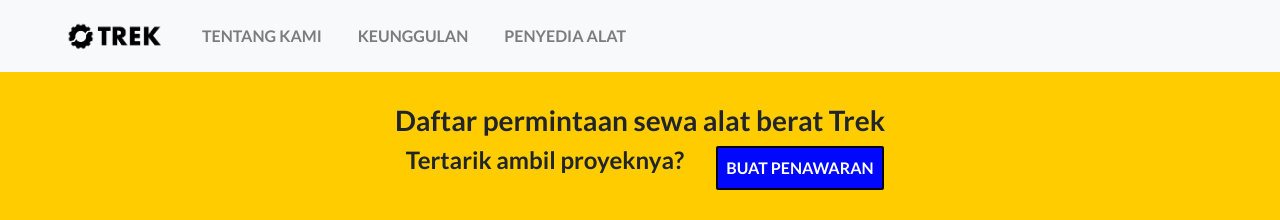
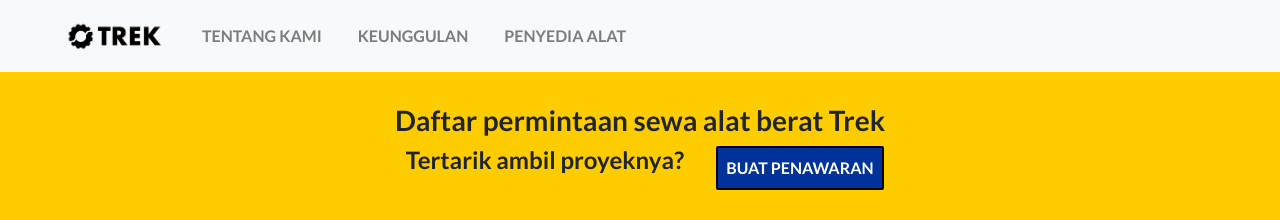
Before and after one commit to 5112100070/Trek, a website: page permintaan.html in a window 1280 px wide. Shown: the top 220 px of the page. Drawn offline with Linux system fonts and the light colour scheme; grey boxes are pictures that could not be loaded.

Commit message:
change color button

```diff
--- a/permintaan.html
+++ b/permintaan.html
@@ -64,7 +64,7 @@
             <h4>Tertarik ambil proyeknya?</h4>
           </div>
           <div class="col-lg-2">
-            <a class="btn btn-trek" target="_blank" style="margin:0 0 0 -60px; background-color:#0008fc; color:#ffffff; font-weight:bolder;" href="https://goo.gl/forms/uallV1qIXMdeKtuf2">BUAT PENAWARAN</a>
+            <a class="btn btn-trek" target="_blank" style="margin:0 0 0 -60px; background-color:#003399; color:#ffffff; font-weight:bolder;" href="https://goo.gl/forms/uallV1qIXMdeKtuf2">BUAT PENAWARAN</a>
           </div>
         </div>
       </div>
```
